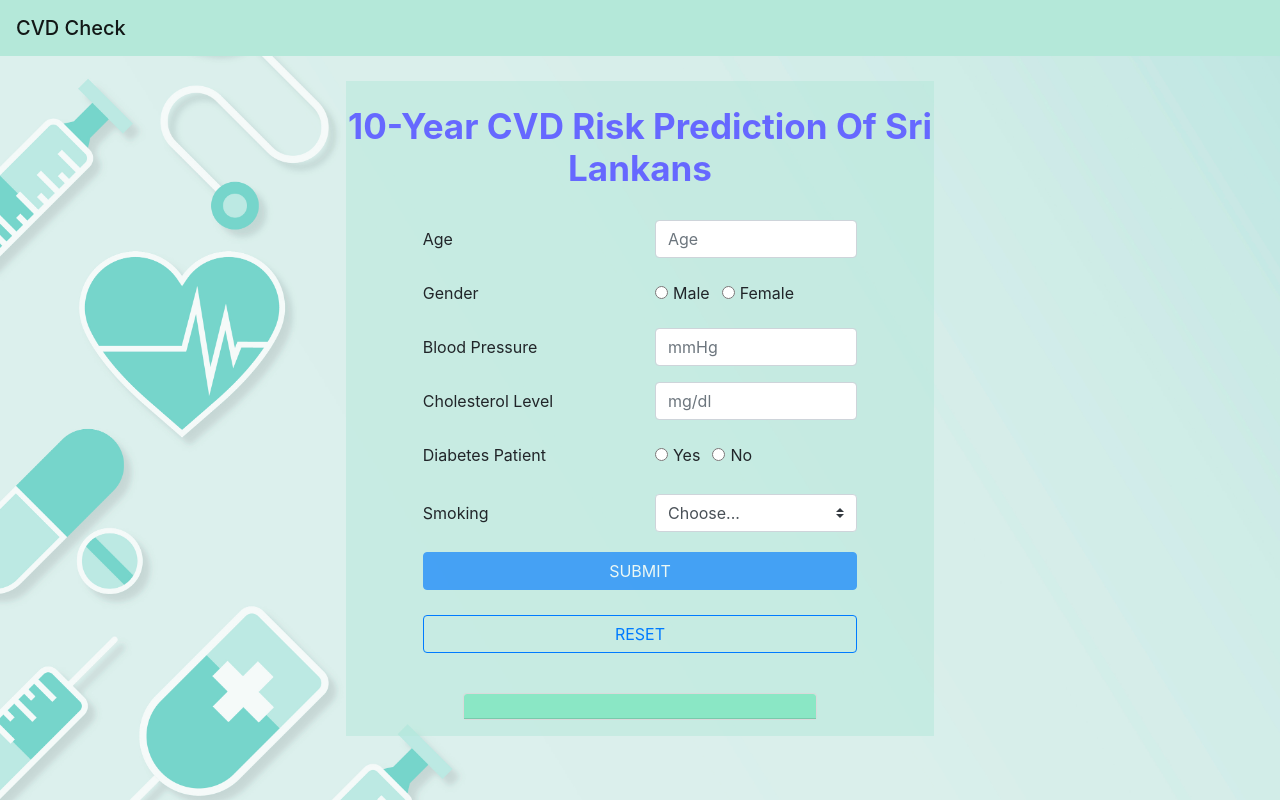
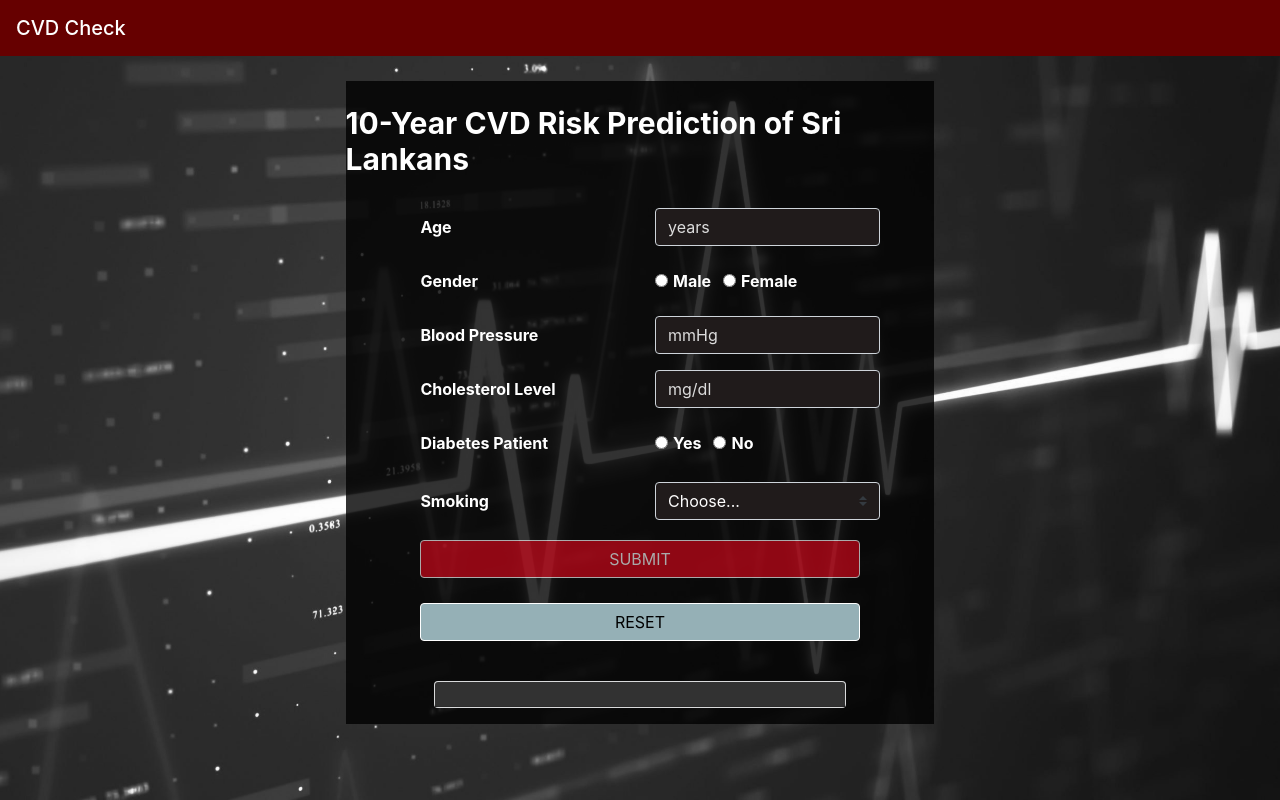
Before and after one commit to IT20012342/cardiovascular-frontend-repo, a React (Create React App) app: page /add in a window 1280 px wide. Built offline with nearby package versions, Linux system fonts and the light colour scheme.

Commit message:
finished css

```diff
--- a/src/App.css
+++ b/src/App.css
@@ -46,10 +46,14 @@
 }
 
 .borderClass {
+  margin: auto;
+  width: 46%;
   background-color: rgba(180, 232, 217, 0.5);
 }
 
 #d-flex-justify-content-center-h {
+  /*color: #a27900;*/
+  color: #ffffff;
   padding-bottom: 4%;
   padding-top: 4%;
   font-weight: bolder;
@@ -57,120 +61,130 @@
 
 #btn-btn-primary {
   width: 100%;
+  background-color: rgb(215, 6, 26);
+}
+
+#btn-btn-outline-primary:hover {
+  color: white;
+  background-color: #023db9;
+  border-color: #455963;
 }
 
 #btn-btn-outline-primary {
   width: 100%;
+  color: black;
+  background-color: #95b0b6;
+  border-color: #455963;
+}
+
+#btn-btn-primary:hover {
+  color: black;
+  background-color: green;
+  border-color: #455963;
 }
 
 .col-sm {
   margin-top: auto;
   margin-bottom: auto;
+  position: relative;
+  width: max-content;
+}
+.placeholder {
+  position: absolute;
+  right: 4px;
+  top: 2px;
+  pointer-events: none;
+  opacity: 0.5;
+}
+.form-control:placeholder-shown + .placeholder {
+  /* if real placeholder is shown - hide fake placeholder */
+  opacity: 0;
+}
+
+#card-bg-light-mb-3 {
+  width: 70%;
 }
 
 #card-header-text-center-font-weight-bold {
-  background-color: #8ae7c5;
+  background-color: rgb(0, 0, 0, 0.8);
 }
-
+/*
 #card-text-text-center {
   color: resultColor;
-}
+}*/
 
-/* On screens that are 600px wide or less, make the columns stack on top of each other instead of next to each other */
-@media screen and (max-width: 600px) {
-  #borderClass {
-    width: 95%;
-    background-color: rgba(180, 232, 217, 0.5);
-    margin: auto;
-  }
-  #card-bg-light-mb-3 {
-    width: 99%;
-    /* min-height: 30px; */
-  }
-  #d-flex-justify-content-center-h {
-    text-align: center;
-    color: #6668ffed;
-    font-size: 20px;
-  }
+#col-sm-col-form-label {
+  font-weight: bold;
+  color: rgb(255, 255, 255);
 }
 
 /* On screens that are 992px wide or less, go from four columns to two columns */
 @media screen and (min-width: 600px) {
-  #borderClass {
-    width: 80%;
-    background-color: rgba(180, 232, 217, 0.5);
+  .borderClass {
+    width: 46%;
+    /*background-color: rgb(126, 18, 21, 0.3);*/
+    background-color: rgb(0, 0, 0, 0.8);
     margin-top: 25px;
     margin-left: auto;
     margin-right: auto;
     margin-bottom: auto;
   }
-  #card-bg-light-mb-3 {
-    width: 80%;
+  .card {
+    width: 70%;
     margin-bottom: 20px;
   }
-  #d-flex-justify-content-center-h {
-    text-align: center;
-    color: #6668ff;
-    font-size: 26px;
-  }
-}
-
-/* Medium devices (landscape tablets, 768px and up) */
-@media screen and (min-width: 768px) {
-  #borderClass {
-    width: 70%;
-    background-color: rgba(180, 232, 217, 0.5);
-    margin-top: 25px;
-    margin-left: auto;
-    margin-right: auto;
-    margin-bottom: auto;
-  }
-  #card-bg-light-mb-3 {
-    width: 75%;
-  }
-  #d-flex-justify-content-center-h {
-    text-align: center;
+  h1 {
     color: #6668ff;
     font-size: 30px;
   }
 }
 
-@media screen and (min-width: 992px) {
-  #borderClass {
-    width: 60%;
+/* On screens that are 600px wide or less, make the columns stack on top of each other instead of next to each other */
+@media screen and (max-width: 600px) {
+  .borderClass {
+    width: 95%;
     background-color: rgba(180, 232, 217, 0.5);
-    margin-top: 25px;
-    margin-left: auto;
-    margin-right: auto;
-    margin-bottom: auto;
+    margin: auto;
   }
-  #card-bg-light-mb-3 {
-    width: 70%;
+  .card {
+    width: 99%;
+    /* min-height: 30px; */
   }
-  #d-flex-justify-content-center-h {
-    text-align: center;
+  h1 {
     color: #6668ff;
-    font-size: 35px;
+    font-size: 15px;
   }
 }
 
-@media screen and (min-width: 1200px) {
-  #borderClass {
-    width: 46%;
-    background-color: rgba(180, 232, 217, 0.5);
-    margin-top: 25px;
-    margin-left: auto;
-    margin-right: auto;
-    margin-bottom: auto;
-  }
-  #card-bg-light-mb-3 {
-    width: 60%;
-  }
-  #d-flex-justify-content-center-h {
-    text-align: center;
-    color: #6668ff;
-    font-size: 35px;
-  }
+.form-check-input {
+  background-color: rgb(32, 27, 27);
+}
+
+input::-webkit-outer-spin-button,
+input::-webkit-inner-spin-button {
+  -webkit-appearance: none;
+  margin: 0;
+}
+
+/* Firefox */
+input[type="number"] {
+  -moz-appearance: textfield;
+}
+
+.form-control::placeholder {
+  /* Chrome, Firefox, Opera, Safari 10.1+ */
+  color: rgb(220, 220, 220);
+  opacity: 1; /* Firefox */
+}
+
+.form-control:-ms-input-placeholder {
+  /* Internet Explorer 10-11 */
+  color: rgb(220, 220, 220);
+}
+
+.form-control::-ms-input-placeholder {
+  /* Microsoft Edge */
+  color: rgb(220, 220, 220);
 }
 
 /* h1{
--- a/src/components/addDetails.js
+++ b/src/components/addDetails.js
@@ -1,5 +1,5 @@
 import React, { useState } from "react";
-var bg = require("../bg1.jpg");
+var bg = require("../CVDback10.jpg");
 
 // const styles = {
 //     main: {
@@ -21,6 +21,7 @@ export default function AddDetails() {
   const [smoking, setSmoking] = useState("");
   const [output, setOutput] = useState("");
   const [resultColor, setResultColor] = useState("");
+  const [resultBackColor, setResultBackColor] = useState("");
 
   function sendData(e) {
     e.preventDefault();
@@ -36,10 +37,12 @@ export default function AddDetails() {
 
     function generateResult(data) {
       if (data === 0) {
-        setResultColor("blue");
+        setResultColor("rgb(33, 195, 84)");
+        setResultBackColor("rgba(9, 171, 59, 0.2)");
         setOutput("Your Risk is < 20% ");
       } else if (data === 1) {
-        setResultColor("red");
+        setResultColor("rgb(255, 75, 75)");
+        setResultBackColor("rgba(255, 75, 75, 0.2)");
         setOutput("Your Risk is > 20%");
       } else {
         alert("All the inputs are required");
@@ -76,11 +79,10 @@ export default function AddDetails() {
         backgroundImage: `url(${bg})`,
       }}
     >
-      <nav
-        class="navbar navbar-light"
-        style={{ backgroundColor: "rgba(180, 232, 217, 1)" }}
-      >
-        <span class="navbar-brand mb-0 h1">CVD Check</span>
+      <nav class="navbar navbar-light" style={{ backgroundColor: "#600" }}>
+        <span class="navbar-brand mb-0 h1" style={{ color: "white" }}>
+          CVD Check
+        </span>
       </nav>
       <div class="borderClass" id="borderClass">
         <div
@@ -89,34 +91,47 @@ export default function AddDetails() {
         >
           <h1 id="d-flex-justify-content-center-h">
             {" "}
-            10-Year CVD Risk Prediction Of Sri Lankans
+            10-Year CVD Risk Prediction of Sri Lankans
           </h1>
         </div>
 
         <div class="form-group" className="d-flex justify-content-center">
           <form onSubmit={sendData}>
             <div class="form-group row">
-              <label class="col-sm col-form-label">Age</label>
+              <label class="col-sm col-form-label" id="col-sm-col-form-label">
+                Age
+              </label>
               <div class="col-sm text-center">
                 <input
+                  style={{
+                    backgroundColor: "#201b1b",
+                    color: "white",
+                    width: "110%",
+                  }}
                   type="number"
                   class="form-control"
                   id="age"
-                  placeholder="Age"
+                  placeholder="years"
                   value={age}
                   onChange={(e) => {
                     setAge(e.target.value);
                   }}
                   required
                 />
+                <div class="placeholder" style={{ color: "white" }}>
+                  years
+                </div>
               </div>
             </div>
 
             <div class="form-group row">
-              <label class="col-sm col-form-label">Gender</label>
+              <label class="col-sm col-form-label" id="col-sm-col-form-label">
+                Gender
+              </label>
               <div class="col-sm">
                 <div class="form-check form-check-inline">
                   <input
+                    style={{ backgroundColor: "#201b1b", color: "white" }}
                     class="form-check-input"
                     type="radio"
                     name="gender"
@@ -128,11 +143,18 @@ export default function AddDetails() {
                     }}
                     required
                   />
-                  <label class="form-check-label">Male</label>
+                  <label class="form-check-label" id="col-sm-col-form-label">
+                    Male
+                  </label>
                 </div>
 
                 <div class="form-check form-check-inline">
                   <input
+                    style={{
+                      backgroundColor: "#201b1b",
+                      color: "white",
+                      width: "110%",
+                    }}
                     class="form-check-input"
                     type="radio"
                     name="gender"
@@ -143,15 +165,24 @@ export default function AddDetails() {
                       setSex(e.target.value);
                     }}
                   />
-                  <label class="form-check-label">Female</label>
+                  <label class="form-check-label" id="col-sm-col-form-label">
+                    Female
+                  </label>
                 </div>
               </div>
             </div>
 
             <div class="form-group row">
-              <label class="col-sm col-form-label">Blood Pressure</label>
+              <label class="col-sm col-form-label" id="col-sm-col-form-label">
+                Blood Pressure
+              </label>
               <div class="col-sm">
                 <input
+                  style={{
+                    backgroundColor: "#201b1b",
+                    color: "white",
+                    width: "110%",
+                  }}
                   type="number"
                   class="form-control"
                   id="bloodPressure"
@@ -162,13 +193,23 @@ export default function AddDetails() {
                   }}
                   required
                 />
+                <div class="placeholder" style={{ color: "white" }}>
+                  mmHg
+                </div>
               </div>
             </div>
 
             <div class="form-group row">
-              <label class="col-sm col-form-label">Cholesterol Level</label>
+              <label class="col-sm col-form-label" id="col-sm-col-form-label">
+                Cholesterol Level
+              </label>
               <div class="col-sm">
                 <input
+                  style={{
+                    backgroundColor: "#201b1b",
+                    color: "white",
+                    width: "110%",
+                  }}
                   type="number"
                   class="form-control"
                   id="cholesterolLevel"
@@ -178,14 +219,24 @@ export default function AddDetails() {
                   }}
                   required
                 />
+                <div class="placeholder" style={{ color: "white" }}>
+                  mg/dl
+                </div>
               </div>
             </div>
 
             <div class="form-group row">
-              <label class="col-sm col-form-label">Diabetes Patient</label>
+              <label class="col-sm col-form-label" id="col-sm-col-form-label">
+                Diabetes Patient
+              </label>
               <div class="col-sm">
                 <div class="form-check form-check-inline">
                   <input
+                    style={{
+                      backgroundColor: "#201b1b",
+                      color: "white",
+                      width: "110%",
+                    }}
                     class="form-check-input"
                     type="radio"
                     name="diabetes"
@@ -197,11 +248,18 @@ export default function AddDetails() {
                     }}
                     required
                   />
-                  <label class="form-check-label">Yes</label>
+                  <label class="form-check-label" id="col-sm-col-form-label">
+                    Yes
+                  </label>
                 </div>
 
                 <div class="form-check form-check-inline">
                   <input
+                    style={{
+                      backgroundColor: "#201b1b",
+                      color: "white",
+                      width: "110%",
+                    }}
                     class="form-check-input"
                     type="radio"
                     name="diabetes"
@@ -212,15 +270,24 @@ export default function AddDetails() {
                       setDiabetes(e.target.value);
                     }}
                   />
-                  <label class="form-check-label">No</label>
+                  <label class="form-check-label" id="col-sm-col-form-label">
+                    No
+                  </label>
                 </div>
               </div>
             </div>
 
             <div class="form-group row">
-              <label class="col-sm col-form-label">Smoking</label>
+              <label class="col-sm col-form-label" id="col-sm-col-form-label">
+                Smoking
+              </label>
               <div class="col-sm text-center">
                 <select
+                  style={{
+                    backgroundColor: "#201b1b",
+                    color: "white",
+                    width: "110%",
+                  }}
                   class="custom-select my-1 mr-sm-2"
                   id="smoking"
                   onChange={(e) => {
@@ -231,7 +298,9 @@ export default function AddDetails() {
                   <option value="" selected>
                     Choose...
                   </option>
-                  <option value="1">Never</option>
+                  <option value="1" style={{}}>
+                    Never
+                  </option>
                   <option value="2">Stopped Recently</option>
                   <option value="3">Occasionally</option>
                   <option value="4">Everday</option>
@@ -240,8 +309,11 @@ export default function AddDetails() {
             </div>
 
             <button
+              style={{
+                borderColor: "white",
+              }}
               type="submit"
-              class="btn btn-primary"
+              class="btn btn-danger"
               id="btn-btn-primary"
               disabled={
                 !age ||
@@ -256,9 +328,12 @@ export default function AddDetails() {
             </button>
             <div></div>
             <button
-              style={{ marginTop: 25 }}
+              style={{
+                marginTop: 25,
+                borderColor: "white",
+              }}
               type="reset"
-              class="btn btn-outline-primary"
+              class="btn btn-outline-danger"
               id="btn-btn-outline-primary"
               onClick={resetHandler}
             >
@@ -275,8 +350,13 @@ export default function AddDetails() {
             <div
               className="card-header text-center font-weight-bold"
               id="card-header-text-center-font-weight-bold"
+              style={{ backgroundColor: resultBackColor }}
             >
-              <p className="card-text text-center" id="card-text-text-center">
+              <p
+                className="card-text text-center"
+                id="card-text-text-center"
+                style={{ color: resultColor }}
+              >
                 {output}
               </p>
             </div>
```
Also changed, not shown: src/CVDback10.jpg (added).
